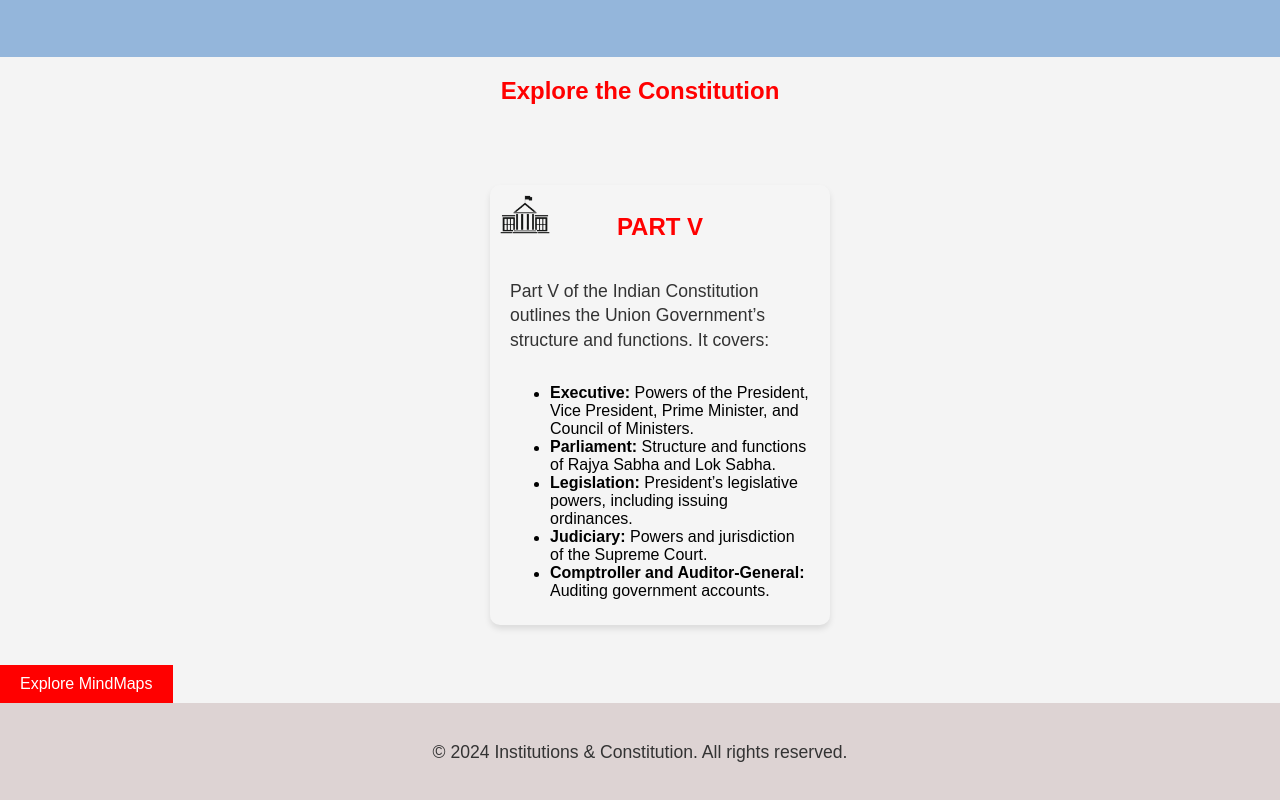
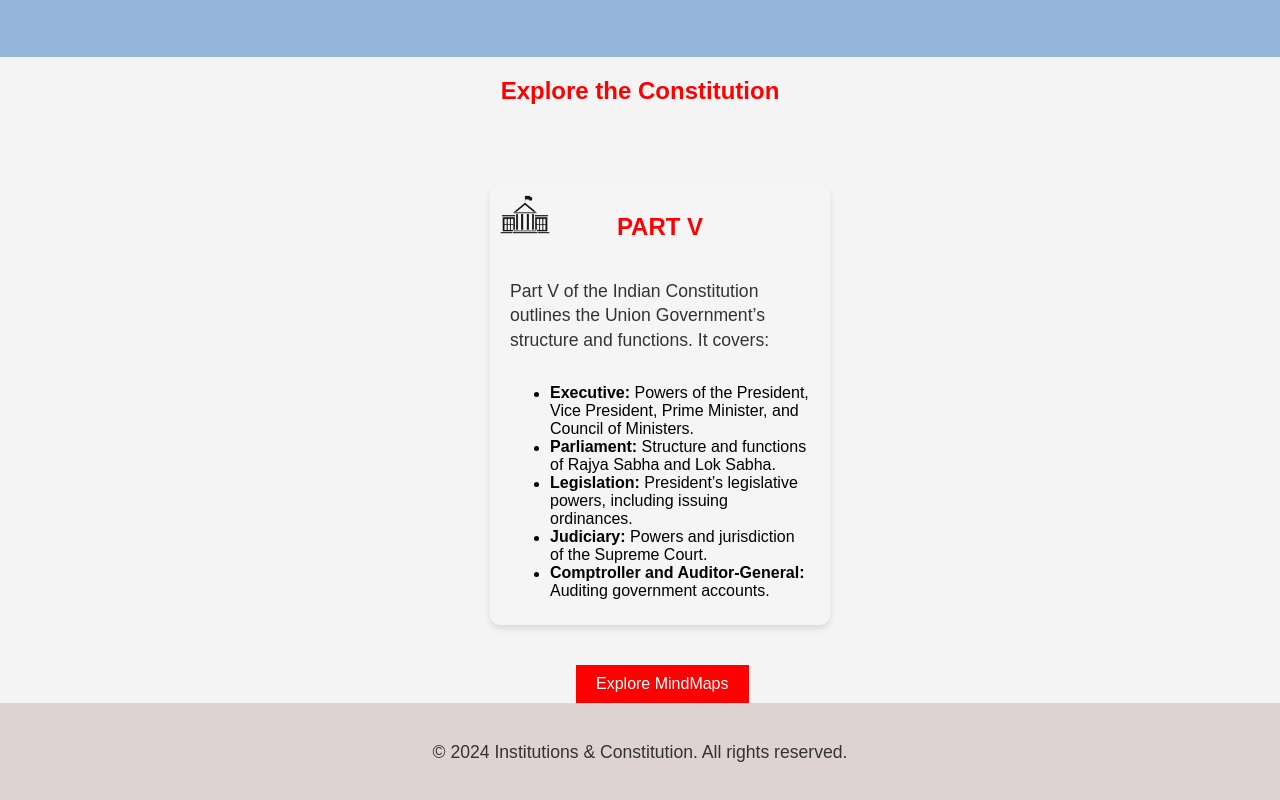
Before and after one commit to aaditya-singh-21/Institutions-and-Constitution, a React (Create React App) app in the folder Frontend/: page / in a window 1280 px wide. Shown: the part 2077-2877 px from the top of the page. Built offline with nearby package versions, Linux system fonts and the light colour scheme.

Commit message:
Testing for Mindmap

```diff
--- a/Frontend/src/Home.css
+++ b/Frontend/src/Home.css
@@ -52,7 +52,6 @@ body {
 .why-constitution-matters h3 {
   margin-top: 10px;
 }
-
 .explore-btn {
   padding: 10px 20px;
   background-color: red;
@@ -62,6 +61,18 @@ body {
   font-size: 1em;
   margin-top: 20px;
 }
+.mindmap-btn {
+  padding: 10px 20px;
+  background-color: red;
+  color: white;
+  border: none;
+  cursor: pointer;
+  font-size: 1em;
+  margin-top: 20px;
+  text-align: center;
+  margin-left: 45%;
+}
+
 
 .parliament-section {
   text-align: center;
--- a/Frontend/src/Home.js
+++ b/Frontend/src/Home.js
@@ -137,7 +137,7 @@ const Home = () => {
                 <h2>Explore the Constitution</h2>
                 <Flipcard /> {/* Add the FlipCard component */}
             </section>
-            <button className="explore-btn" onClick={() => navigate('/mind-map')}>Explore MindMaps</button>
+            <button className="mindmap-btn" onClick={() => navigate('/mind-map')}>Explore MindMaps</button>
 
             {/* Footer Section */}
             <footer className="footer">
--- a/Frontend/src/mindmap.css
+++ b/Frontend/src/mindmap.css
@@ -2,18 +2,20 @@
     position: relative;
     width: 100%;
     height: 100vh;
+
   }
 
   .hover-card {
     position: absolute;
     top: 50px;
     right: 0;
-    width: 300px;
+    width: 350px;
     background: #f9f9f9;
     border: 1px solid #ddd;
-    padding: 20px;
+    padding: 30px;
     transition: transform 0.3s ease-in-out;
     transform: translateX(100%);
+
   }
 
   .mindmap-container:hover .hover-card {
@@ -25,8 +27,9 @@
     background-color: #007bff;
     color: white;
     border: none;
-    padding: 10px;
+    padding: 12px;
     cursor: pointer;
+
   }
 
   .details-btn:hover {
--- a/Frontend/src/mindmap.js
+++ b/Frontend/src/mindmap.js
@@ -44,7 +44,7 @@ const rolesData = [
     brief:"Preside over the proceedings of their respective houses of Parliament."
   }
 
-  // Add more roles as per the flowchart design
+  // Add more roles as per the mindmap design
 ];
 
 const MindMap = () => {
```
